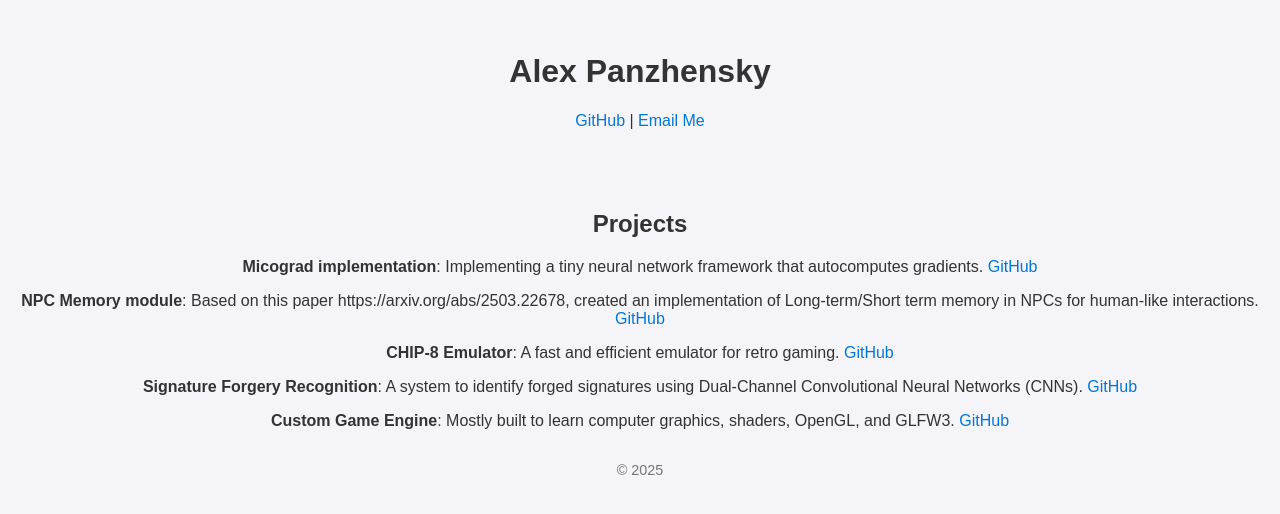
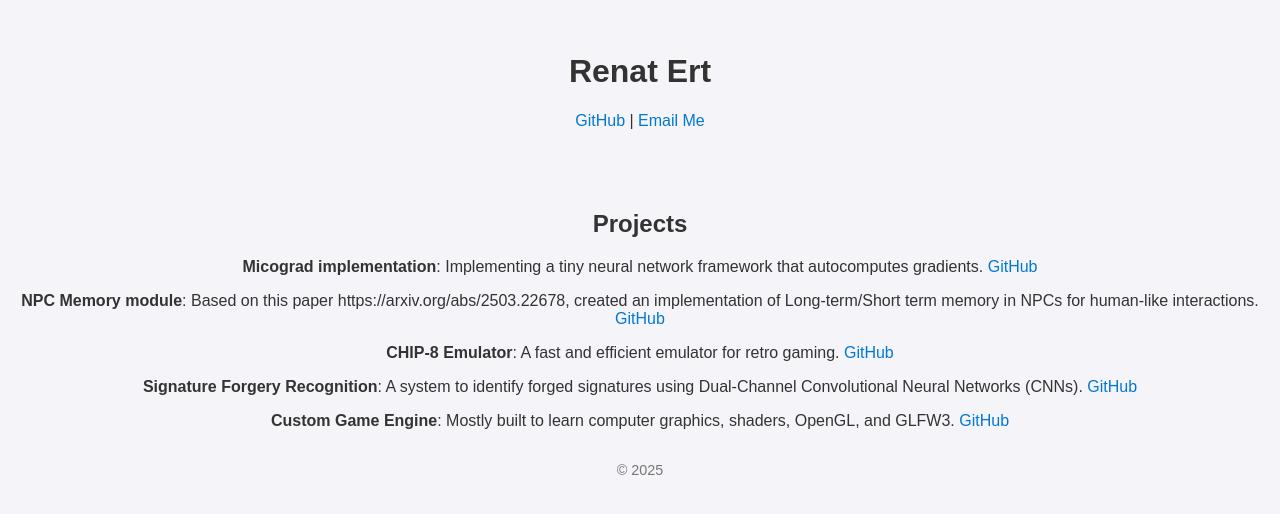
Before and after one commit to rx0dx/rx0dx.github.io, a plain HTML site: page index.html in a window 1280 px wide. Drawn offline with Linux system fonts and the light colour scheme.

Commit message:
Update index.html

```diff
--- a/index.html
+++ b/index.html
@@ -3,7 +3,7 @@
 <head>
     <meta charset="UTF-8">
     <meta name="viewport" content="width=device-width, initial-scale=1.0">
-    <title>Alex Panzhensky Portfolio</title>
+    <title>Renat Ert Portfolio</title>
     <style>
         body {
             font-family: Arial, sans-serif;
@@ -32,7 +32,7 @@
 </head>
 <body>
     <header>
-        <h1>Alex Panzhensky</h1>
+        <h1>Renat Ert</h1>
         <p></p>
         <p><a href="https://github.com/rx0dx" target="_blank">GitHub</a> | <a href="mailto:alexpanzhensky@gmail.com">Email Me</a></p>
     </header>
```
